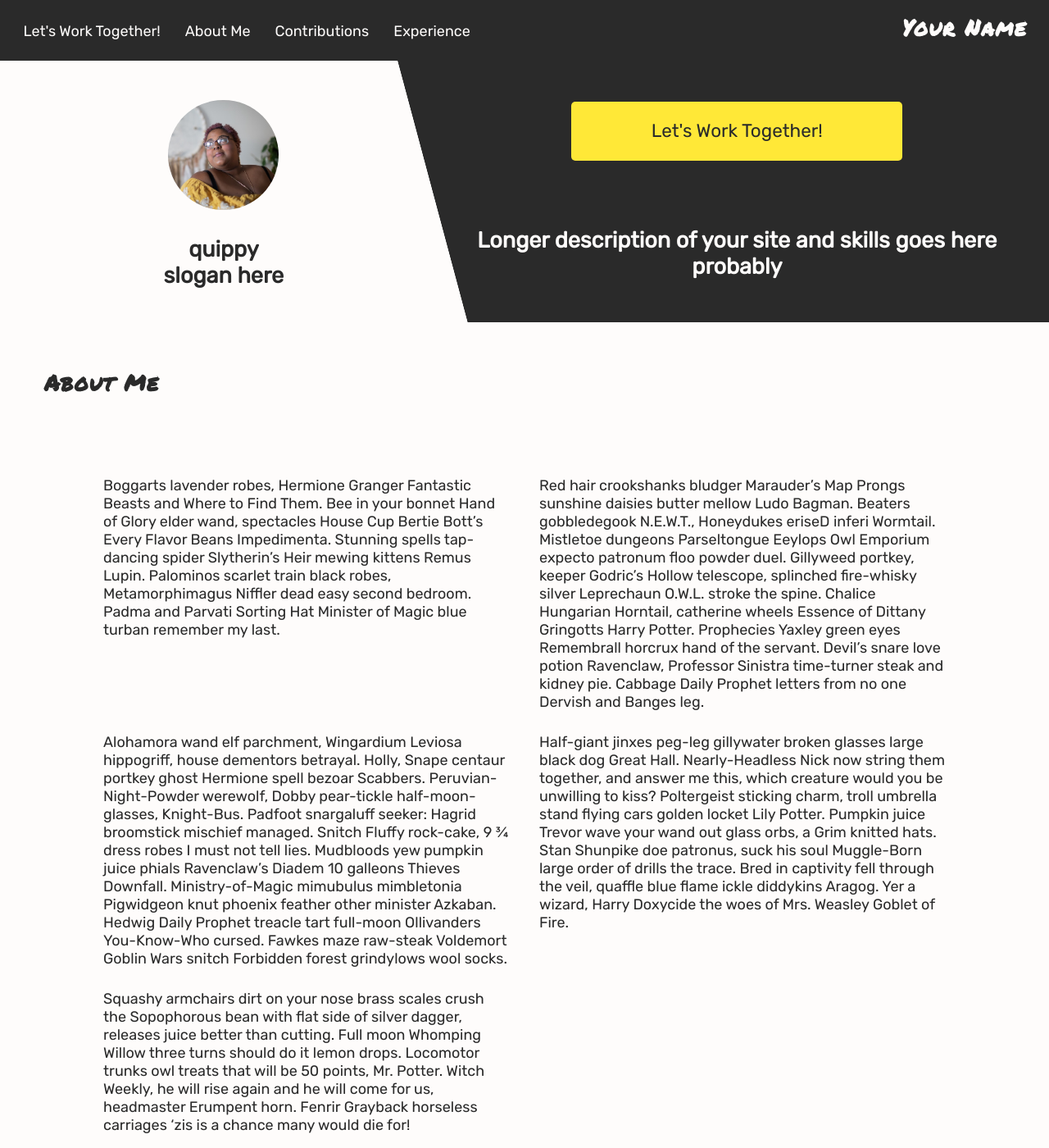
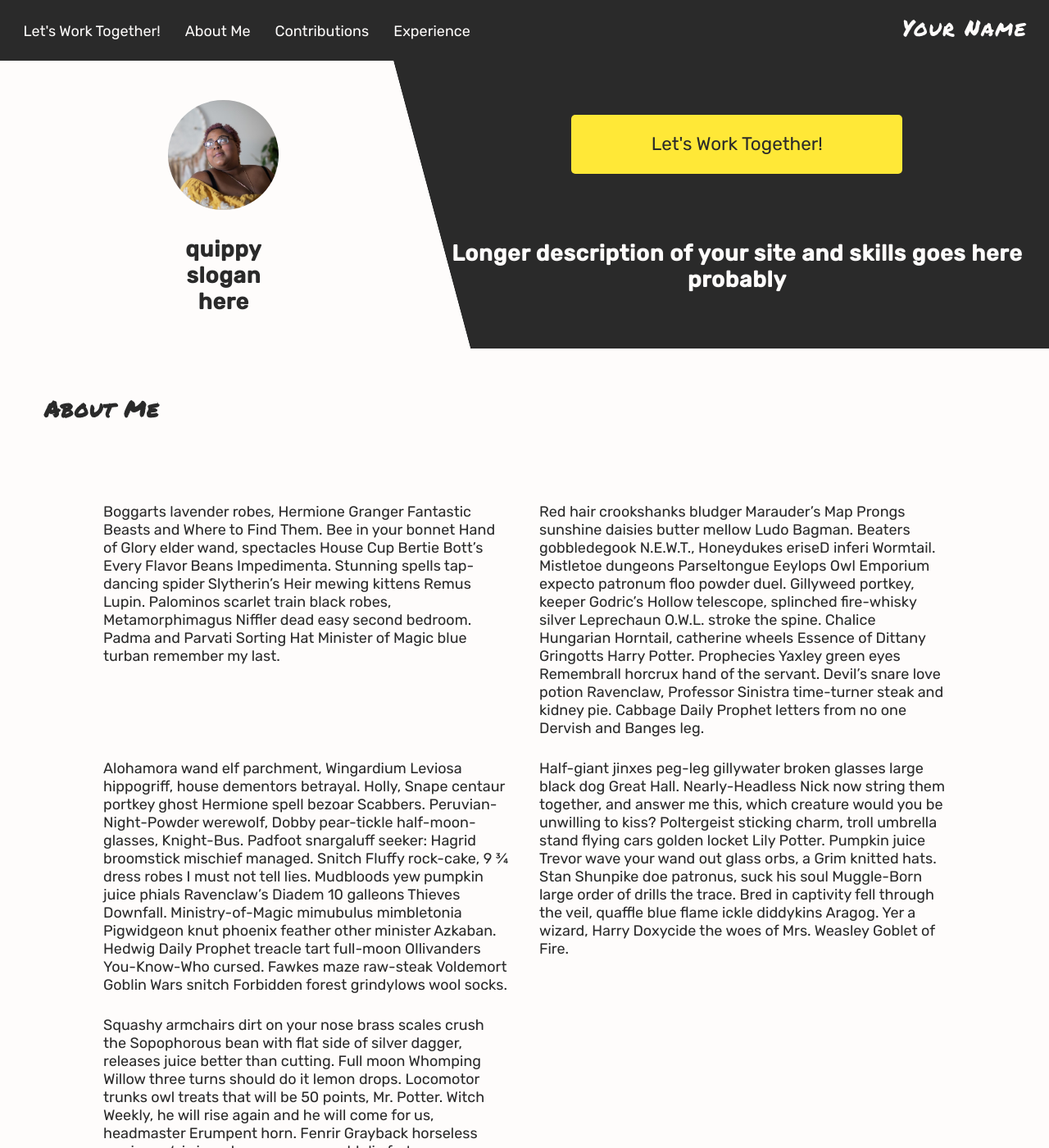
Before and after one commit to katelovescode/freelancer, a Jekyll site: the page built from index.md, in a window 1280 px wide and 1400 px high. Shown: the whole window at 82% size. Built offline with Jekyll 4.4.1, drawn with Linux system fonts in a browser that asks for light colours; nearby versions of some CDN libraries.

Commit message:
Font weight changes, different accent color

```diff
--- a/_includes/head.html
+++ b/_includes/head.html
@@ -8,7 +8,7 @@
     <meta name="author" content="{{ site.author }}" />
     <title>{{ site.title }} - {{ site.description }}</title>
 
-    <link href="https://fonts.googleapis.com/css?family=Permanent+Marker|Rubik&display=swap" rel="stylesheet">
+    <link href="https://fonts.googleapis.com/css?family=Permanent+Marker|Rubik:400,500&display=swap" rel="stylesheet">
     <link rel="stylesheet" href="/assets/css/styles.css">
     <script src="https://kit.fontawesome.com/be8d1c85f9.js"></script>
   </head>
--- a/_sass/_base.scss
+++ b/_sass/_base.scss
@@ -1,7 +1,7 @@
 $light-primary-color: #fefcfb;
 $dark-primary-color: #2a2a2a;
 $light-accent-color: #ffe837;
-$dark-accent-color: #B5558A;
+$dark-accent-color: #a54078;
 $nav-background: $dark-primary-color;
 $nav-link-color: $light-primary-color;
 
@@ -23,6 +23,16 @@ html {
 
 html, body {
   @include base-font;
+}
+
+h1, h2, h3, h4, h5, h6 {
+  letter-spacing: 0.5px;
+  & > a {
+    font-weight: 500;
+  }
+  @media (min-width: 768px) {
+    letter-spacing: 0.75px;
+  }
 }
 
 .logo {
```
